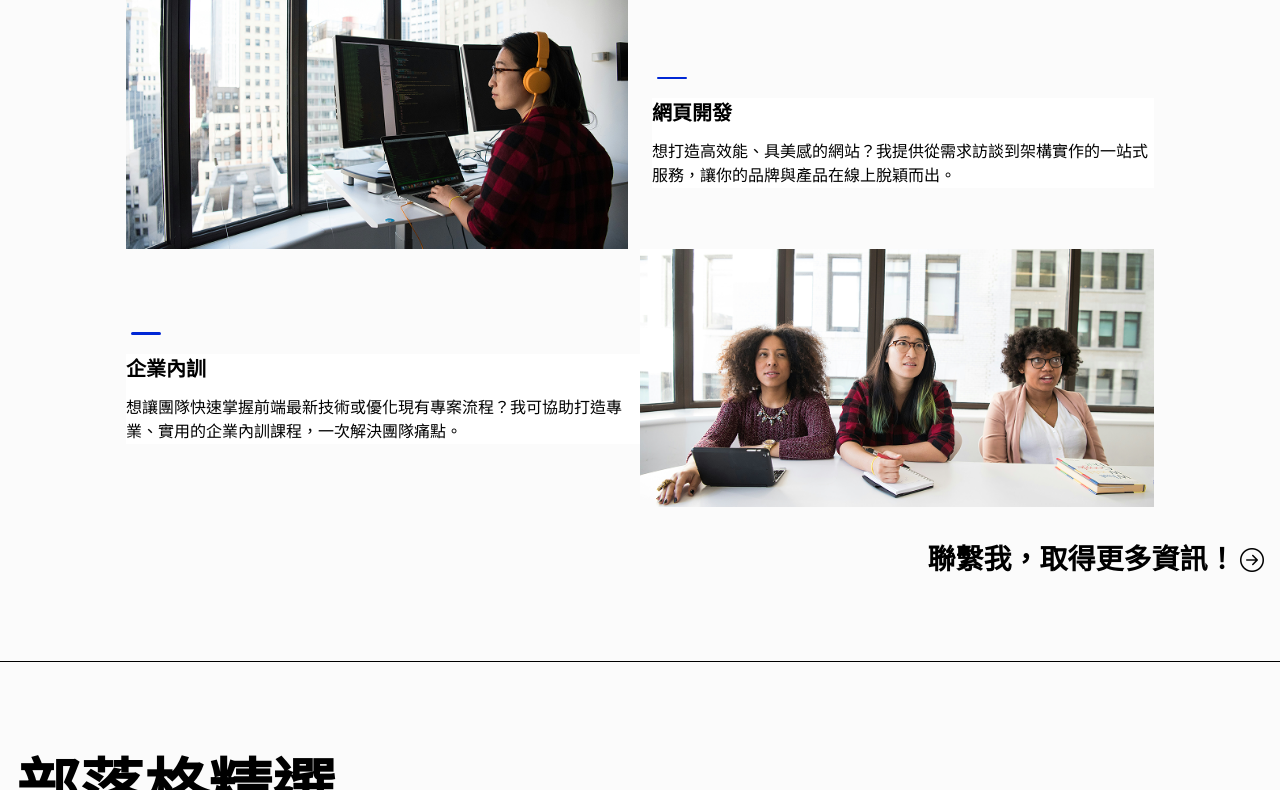
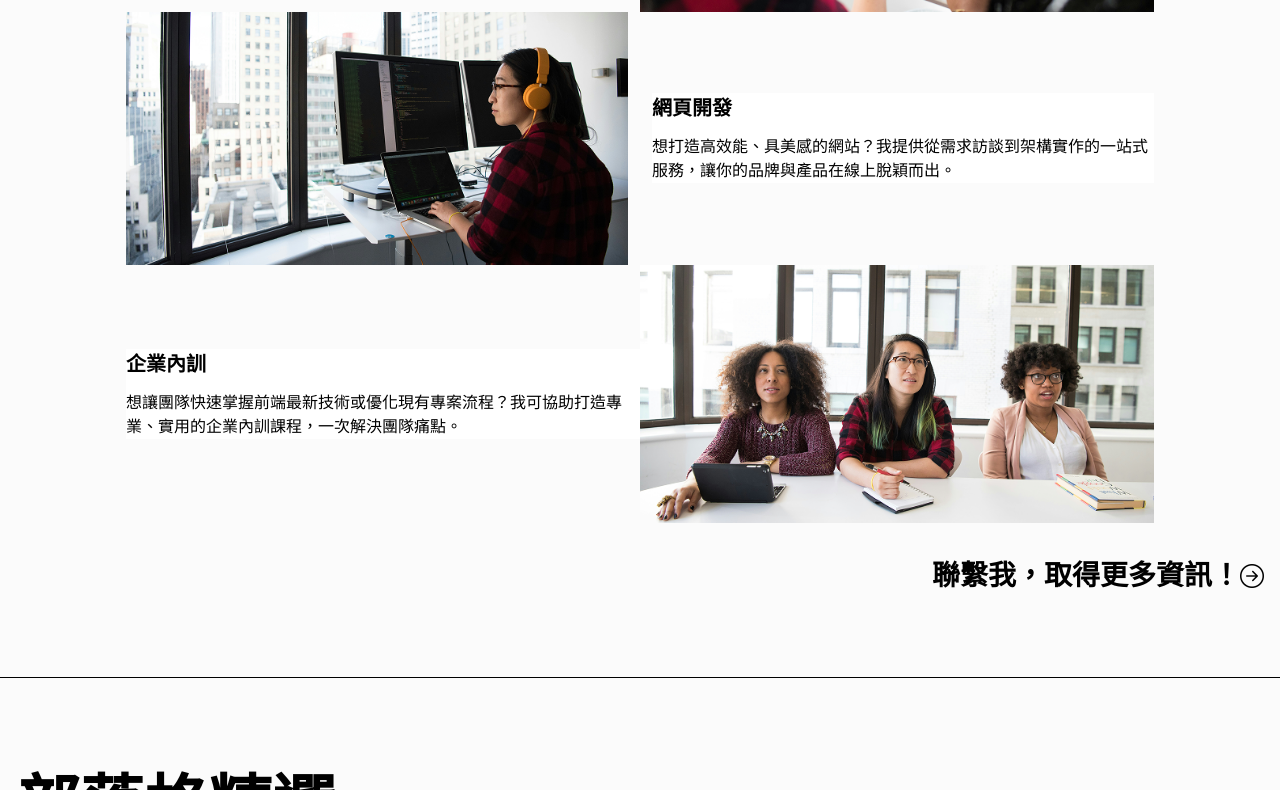
Before and after one commit to yuhsiang777/workProjectTwo, a website: page index.html in a window 1280 px wide. Shown: the part 1615-2405 px from the top of the page. Drawn offline with nearby package versions, Linux system fonts and the light colour scheme.

Commit message:
回去修正

```diff
--- a/assets/scss/index.scss
+++ b/assets/scss/index.scss
@@ -92,7 +92,6 @@
 }
 
 .aboutMe {
-
   .row {
     display: flex;
     align-items: stretch;
@@ -128,7 +127,8 @@
 }
 
 .aboutMe-col-bottom {
-  display: flex;
+  width: 55%;
+  display: inline-flex;
   flex-direction: column;
   padding: 80px 40px;
   background-color: #fff;
@@ -149,13 +149,6 @@
   justify-content: center;
 }
 
-.line {
-  margin: 20px 0px 18.75px 5px;
-  width: 30px;
-  height: 2.5px;
-  background-color: $primary-color;
-  border-radius: 40px;
-}
 
 // main
 .services-section {
@@ -178,6 +171,9 @@
     }
   }
 
+
+}
+
 .contact-cta {
   margin-top: 32px;
   text-align: end;
@@ -186,11 +182,14 @@
     font-size: $font-title;
     font-weight: $font-weight-bold;
     color: #000;
+
+    &:hover {
+      color: $primary-color;
+    }
   }
 
   i {
     font-size: 24px;
-    }
   }
 }
 
--- a/index.html
+++ b/index.html
@@ -123,8 +123,8 @@
               </li>
             </ul>
             <div class="contact-cta">
-              <a href="#">聯繫我，取得更多資訊！</a>
-              <i class="bi bi-arrow-right-circle"></i>
+              <a href="#">聯繫我，取得更多資訊！<i class="bi bi-arrow-right-circle"></i></a>
+
             </div>
           </div>
         </div>
```
Also changed, not shown: assets/css/index.css, 1 other file. Lines whose indentation alone changed are shown as unchanged.
